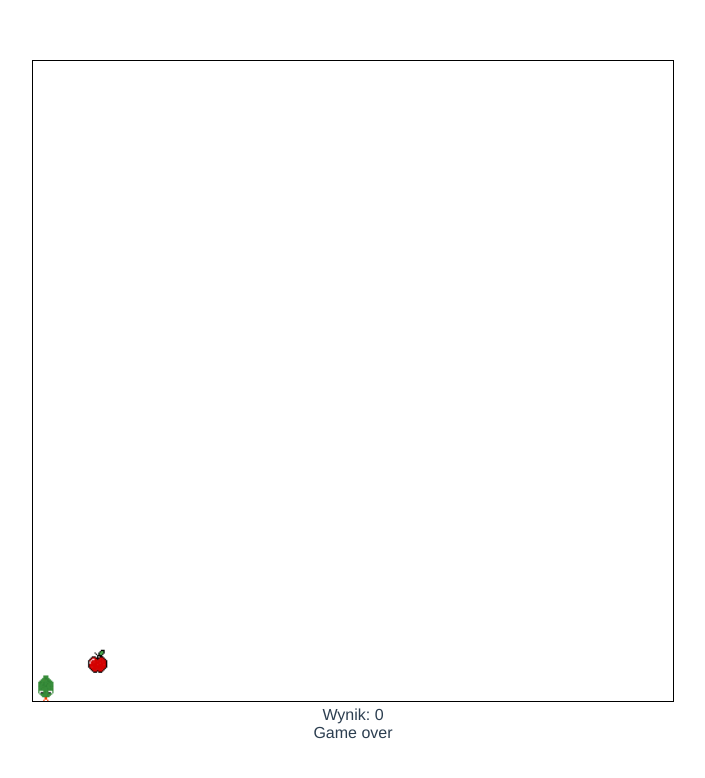
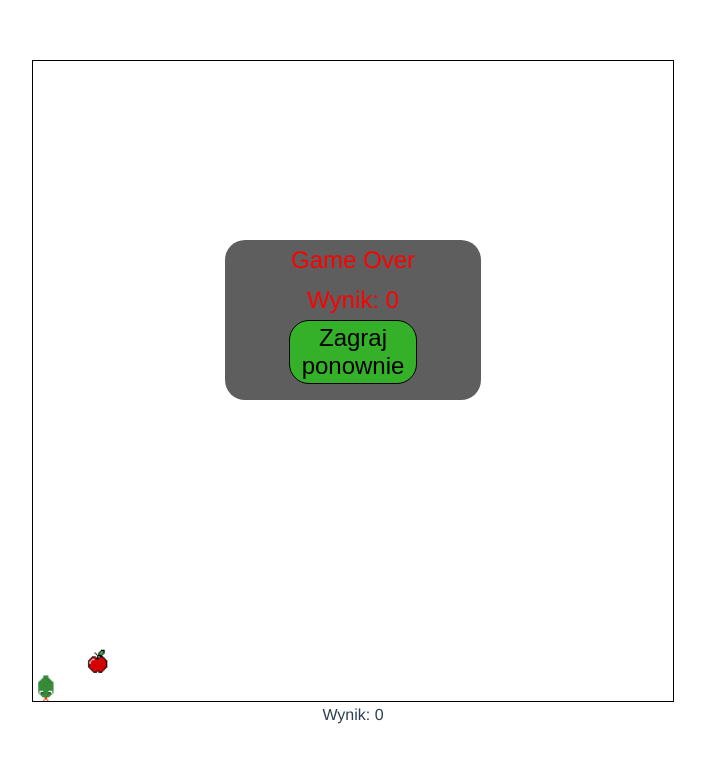
Before and after one commit to waveoffire/vuesnake, a Vue app: page / in a window 1280 px wide. Shown: the top 778 px of the page, without its empty margins (287-992 px from the left). Built offline with nearby package versions, Linux system fonts and the light colour scheme.

Commit message:
added game over screen

```diff
--- a/src/App.vue
+++ b/src/App.vue
@@ -7,6 +7,7 @@
 <script lang="ts">
 import Vue from "vue";
 import Canvas from "./components/canvas.vue";
+
 export default Vue.extend({
   components: {
     CanvasApp: Canvas,
--- a/src/components/canvas.vue
+++ b/src/components/canvas.vue
@@ -2,14 +2,19 @@
   <div>
     <canvas id="mainCanv" width="500" height="500"></canvas>
     <div>Wynik: {{ snakeWidth - 1 }}</div>
-    <div v-if="gameover">Game over</div>
+
+    <game-over-app :gameover="gameover" :score="snakeWidth - 1" />
   </div>
 </template>
 
 <script lang="ts">
+import GameOver from "./gameover.vue";
 import Vue from "vue";
 export default Vue.extend({
   name: "CanvasApp",
+  components: {
+    GameOverApp: GameOver,
+  },
   data() {
     return {
       kierunek: 2,
--- /dev/null
+++ b/src/components/gameover.vue
@@ -0,0 +1,42 @@
+<template>
+  <div v-if="gameover" id="gameover">
+    <div>Game Over</div>
+    <div>Wynik: {{ score }}</div>
+    <button @click="refresh">Zagraj ponownie</button>
+  </div>
+</template>
+<script lang="ts">
+import Vue from "vue";
+export default Vue.extend({
+  props: ["gameover", "score"],
+  name: "CanvasApp",
+  methods: {
+    refresh() {
+      window.location.reload();
+    },
+  },
+});
+</script>
+<style scoped lang="scss">
+#gameover {
+  background: rgba(54, 54, 54, 0.8);
+  display: block;
+  width: 20vw;
+  height: 20vh;
+  left: 40vw;
+  top: 30vh;
+  line-height: 5vh;
+  font-size: 3vh;
+  position: absolute;
+  border-radius: 20px;
+  color: RED;
+  button {
+    height: 8vh;
+    width: 10vw;
+    font-size: 3vh;
+    border-radius: 20px;
+    background: rgba(42, 197, 28, 0.8);
+    border: 1px solid black;
+  }
+}
+</style>
```
